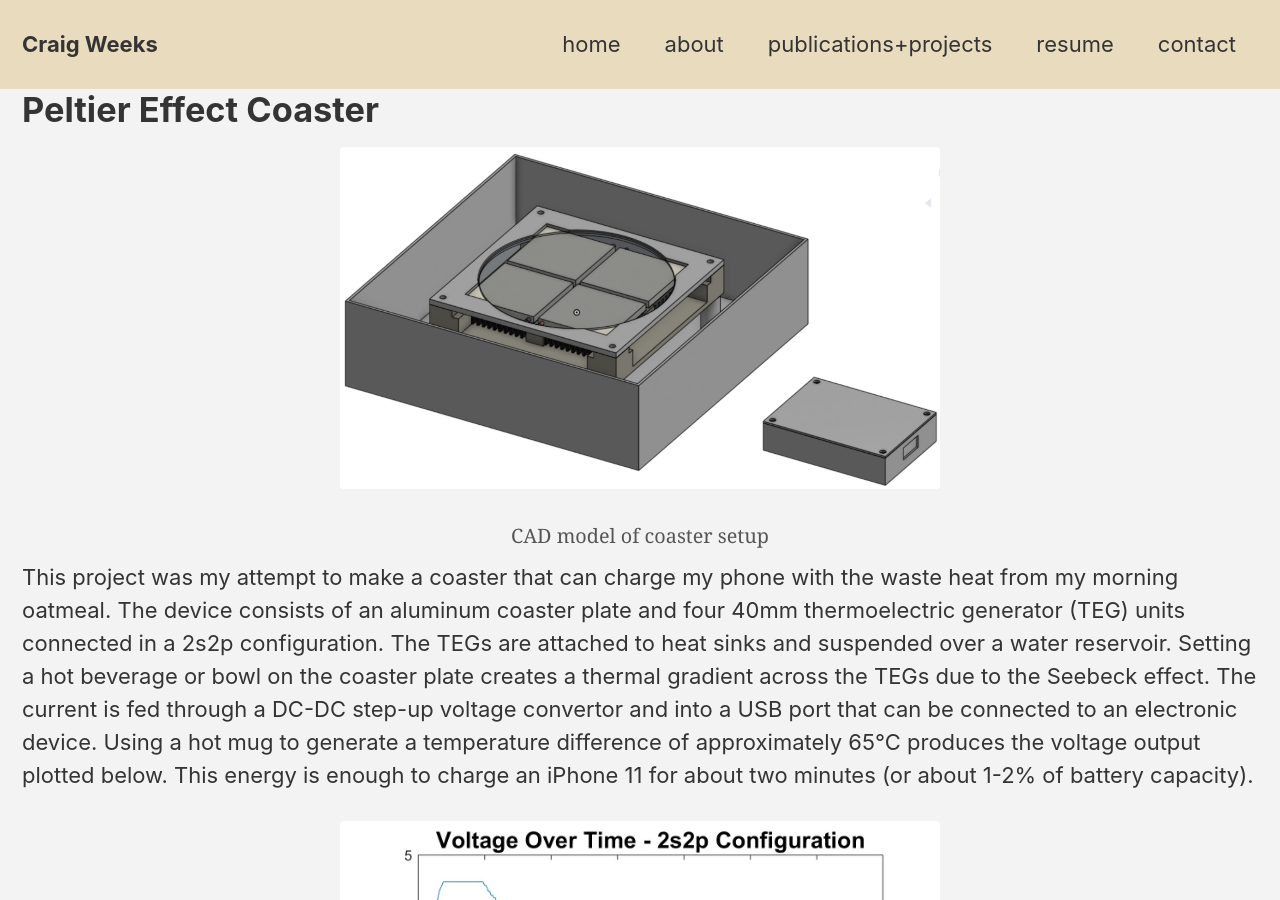
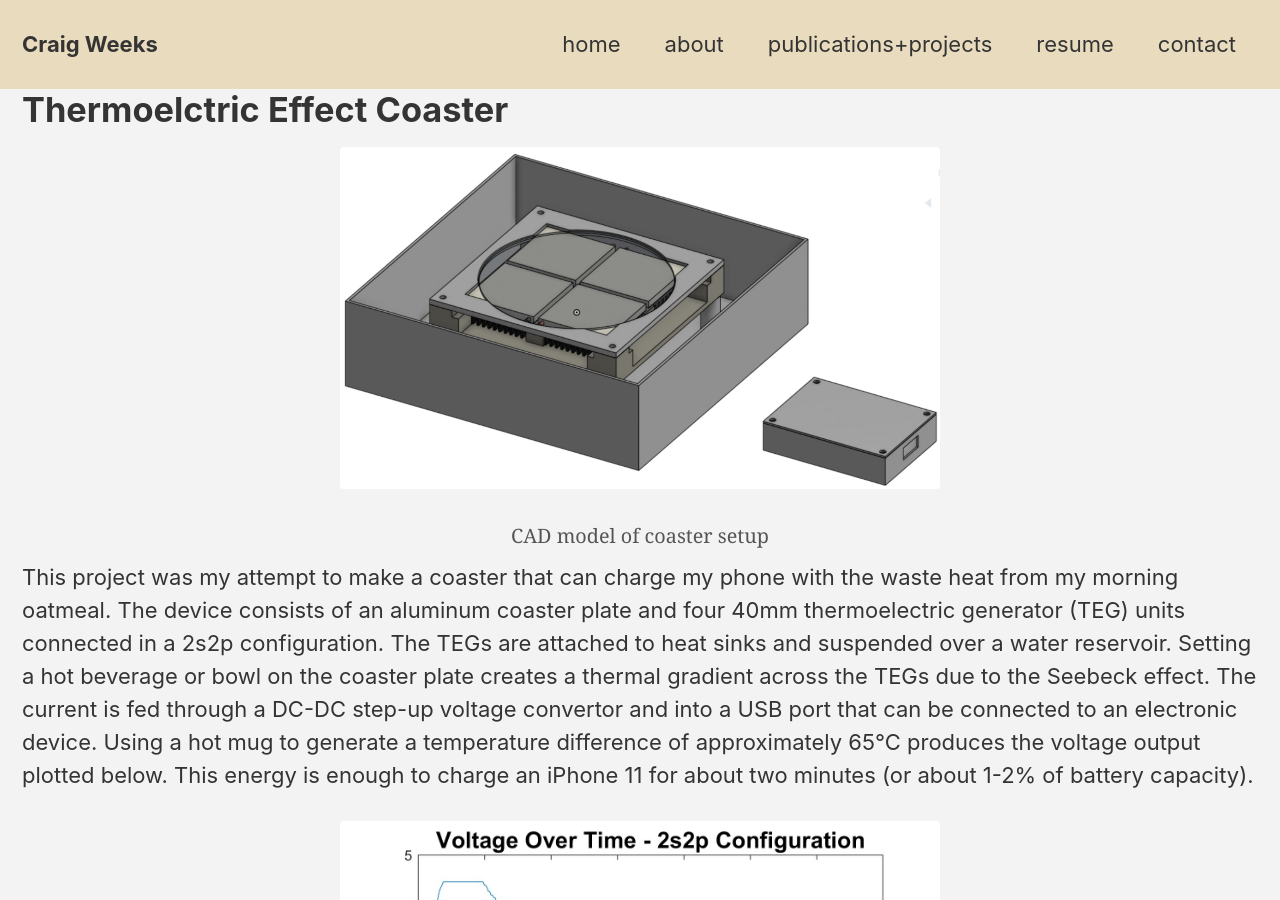
Before and after one commit to craigweeks99/craigweeks99.github.io, a Jekyll site: the page built from _projects/TEC_coaster.md, in a window 1280 px wide and 900 px high. Built offline with Jekyll 4.4.1, drawn with Linux system fonts in a browser that asks for light colours; cached includes are drawn as plain includes.

Commit message:
Changed coaster project name

```diff
--- a/_projects/peltier_coaster.md
+++ b/_projects/TEC_coaster.md
@@ -1,16 +1,16 @@
 ---
-title: Peltier Effect Coaster
+title: Thermoelectric Effect Coaster
 excerpt: Waste heat recovery from hot beverages to power electronics
-thumbnail: /assets/images/projects/peltier_coaster/peltier_coaster_CAD.JPEG
+thumbnail: /assets/images/projects/TEC_coaster/TEC_coaster_CAD.JPEG
 date: 2021-09-01
-permalink: /projects/peltier_coaster/
+permalink: /projects/TEC_coaster/
 layout: splash
 ---
 
-# Peltier Effect Coaster
+# Thermoelctric Effect Coaster
 
 <figure style="margin: 0 auto; display: flex; flex-direction: column; align-items: center; max-width: 600px;">
-  <img src="/assets/images/projects/peltier_coaster/peltier_coaster_CAD.JPEG"
+  <img src="/assets/images/projects/TEC_coaster/TEC_coaster_CAD.JPEG"
        alt="CAD model of coaster setup"
        style="width: 100%; height: auto;">
   <figcaption style="margin-top: 0.5em; font-size: 0.9em; color: #555;">
@@ -21,7 +21,7 @@ layout: splash
 This project was my attempt to make a coaster that can charge my phone with the waste heat from my morning oatmeal. The device consists of an aluminum coaster plate and four 40mm thermoelectric generator (TEG) units connected in a 2s2p configuration. The TEGs are attached to heat sinks and suspended over a water reservoir. Setting a hot beverage or bowl on the coaster plate creates a thermal gradient across the TEGs due to the Seebeck effect. The current is fed through a DC-DC step-up voltage convertor and into a USB port that can be connected to an electronic device. Using a hot mug to generate a temperature difference of approximately 65°C produces the voltage output plotted below. This energy is enough to charge an iPhone 11 for about two minutes (or about 1-2% of battery capacity).
 
 <figure style="margin: 0 auto; display: flex; flex-direction: column; align-items: center; max-width: 600px;">
-  <img src="/assets/images/projects/peltier_coaster/voltage_data.jpg"
+  <img src="/assets/images/projects/TEC_coaster/voltage_data.jpg"
        alt="Voltage over time"
        style="width: 100%; height: auto;">
   <figcaption style="margin-top: 0.5em; font-size: 0.9em; color: #555;">
```
Also changed, not shown: assets/images/projects/TEC_coaster/TEC_coaster_CAD.JPEG (renamed from assets/images/projects/peltier_coaster/peltier_coaster_CAD.JPEG), assets/images/projects/TEC_coaster/voltage_data.jpg (renamed from assets/images/projects/peltier_coaster/voltage_data.jpg).
